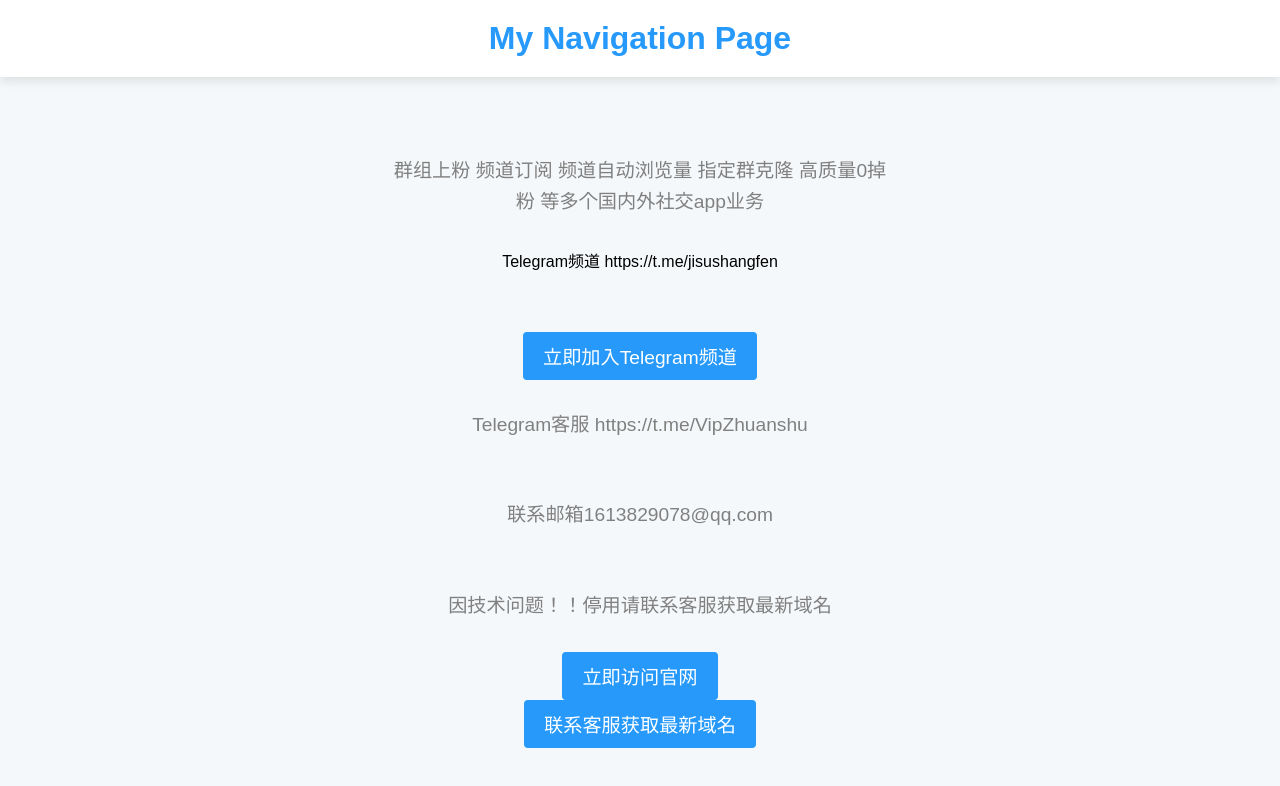
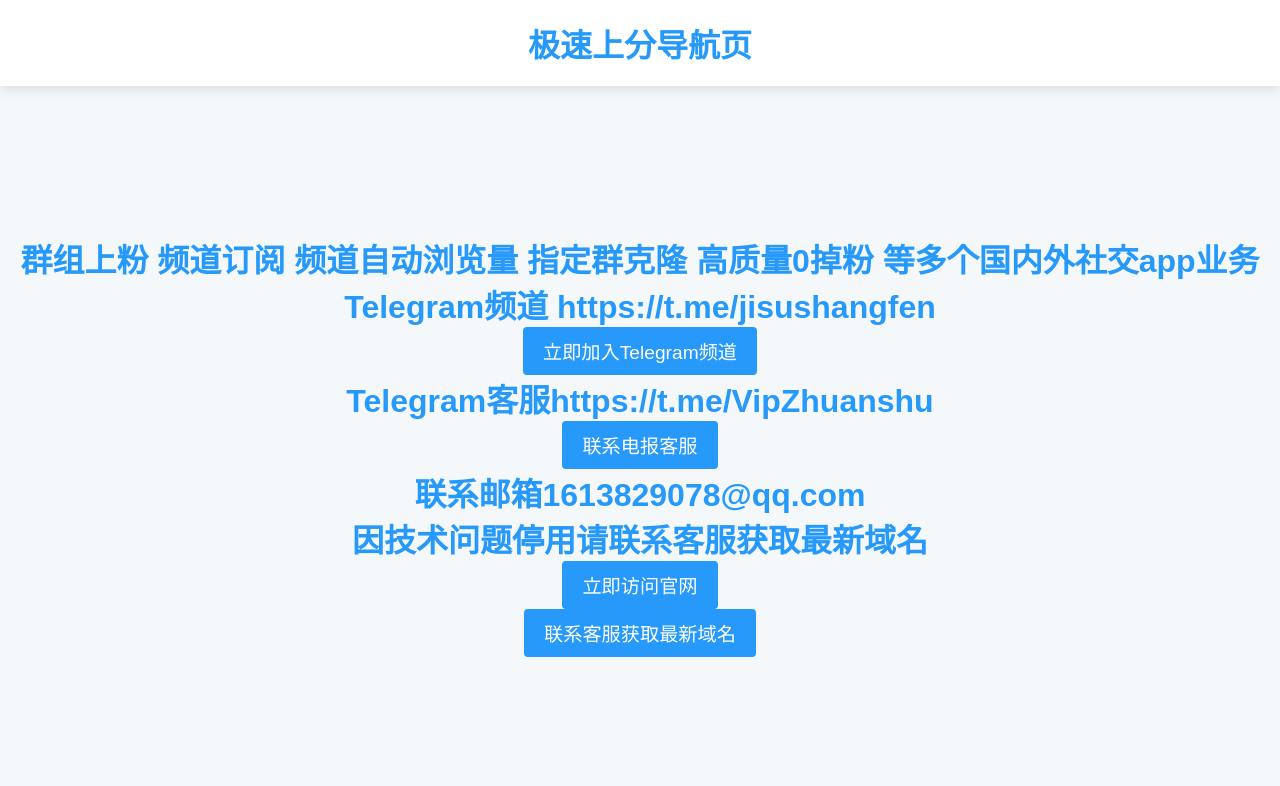
Before and after one commit to shangfenvip/shangfenvip.github.io, a plain HTML site: page index.html in a window 1280 px wide. Drawn offline with Linux system fonts and the light colour scheme.

Commit message:
Update index.html

```diff
--- a/index.html
+++ b/index.html
@@ -61,18 +61,18 @@
 
 <body>
   <header>
-    <h1>My Navigation Page</h1>
+    <h1>极速上分导航页</h1>
   </header>
   <main>
-<p>群组上粉 频道订阅 频道自动浏览量 指定群克隆 高质量0掉粉 等多个国内外社交app业务 </p>
-Telegram频道 https://t.me/jisushangfen</p>
+<h1>群组上粉 频道订阅 频道自动浏览量 指定群克隆 高质量0掉粉 等多个国内外社交app业务 </h1>
+<h1>Telegram频道 https://t.me/jisushangfen</h1>
  <a href="https://t.me/jisushangfen">立即加入Telegram频道</a>
 
-<p>Telegram客服
-https://t.me/VipZhuanshu</p>
+<h1>Telegram客服https://t.me/VipZhuanshu</h1>
+ <a href="https://t.me/VipZhuanshu">联系电报客服</a>
 
-<p>联系邮箱1613829078@qq.com</p>
-    <p>因技术问题！！停用请联系客服获取最新域名</p>
+<h1>联系邮箱1613829078@qq.com</h1>
+   <h1>因技术问题停用请联系客服获取最新域名</h1>
     <a href="https://vavwvav.com/">立即访问官网</a>
  <a href="https://api.sumt.cn/api/qq.talk.php?qq=1613829078&format=card">联系客服获取最新域名</a>
   </main>
```
